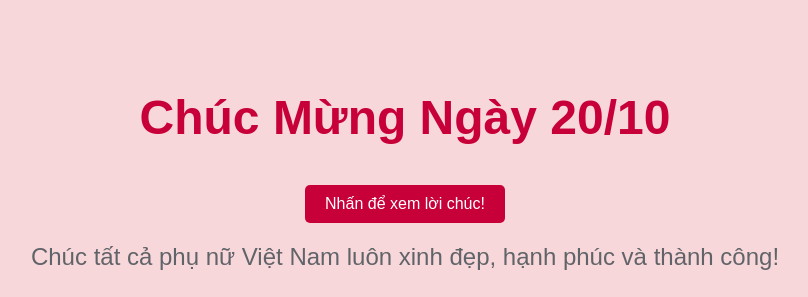
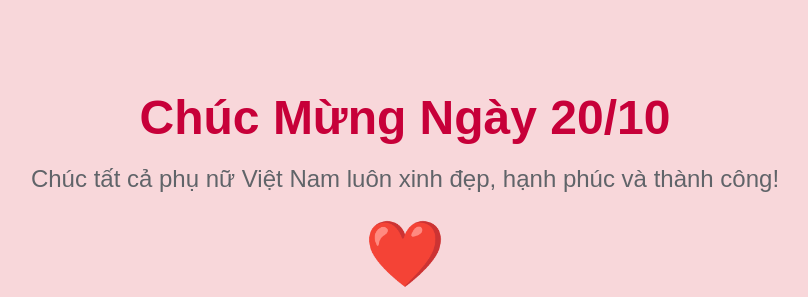
Before and after one commit to nguyenlehuy47/tangem20thang10, a plain HTML site: page index.html in a window 1280 px wide. Both pictures are taken after a click on the button "Nhấn để xem lời chúc!". Shown: the top 297 px of the page, without its empty margins (235-1043 px from the left). Drawn offline with Linux system fonts and the light colour scheme.

Commit message:
Update index.html

```diff
--- a/index.html
+++ b/index.html
@@ -3,7 +3,7 @@
 <head>
     <meta charset="UTF-8">
     <meta name="viewport" content="width=device-width, initial-scale=1.0">
-    <title>Chúc Mừng 20/10</title>
+    <title>Tặng em ngày 20-10</title>
     <style>
         body {
             font-family: 'Arial', sans-serif;
@@ -75,16 +75,21 @@
 </head>
 <body>
     <h1>Chúc Mừng Ngày 20/10</h1>
-    <button onclick="showMessage()">Nhấn để xem lời chúc!</button>
+    <button id="showButton" onclick="showMessage()">Nhấn để xem lời chúc!</button>
     <p id="message">Chúc tất cả phụ nữ Việt Nam luôn xinh đẹp, hạnh phúc và thành công!</p>
     <div class="heart">❤️</div>
 
     <!-- Thêm ảnh từ Imgur -->
     <img src="https://i.imgur.com/kNYTkG0.jpg" alt="Hình chúc mừng">
 
+    <!-- Thêm audio -->
+    <audio id="audio" src="https://example.com/path-to-your-audio-file.mp3" preload="auto"></audio>
+
     <script>
         function showMessage() {
             document.getElementById('message').style.display = 'block'; // Hiện nội dung khi nút được nhấn
+            document.getElementById('audio').play(); // Phát âm thanh khi nút được nhấn
+            document.getElementById('showButton').style.display = 'none'; // Ẩn nút sau khi nhấn
         }
     </script>
 </body>
```
